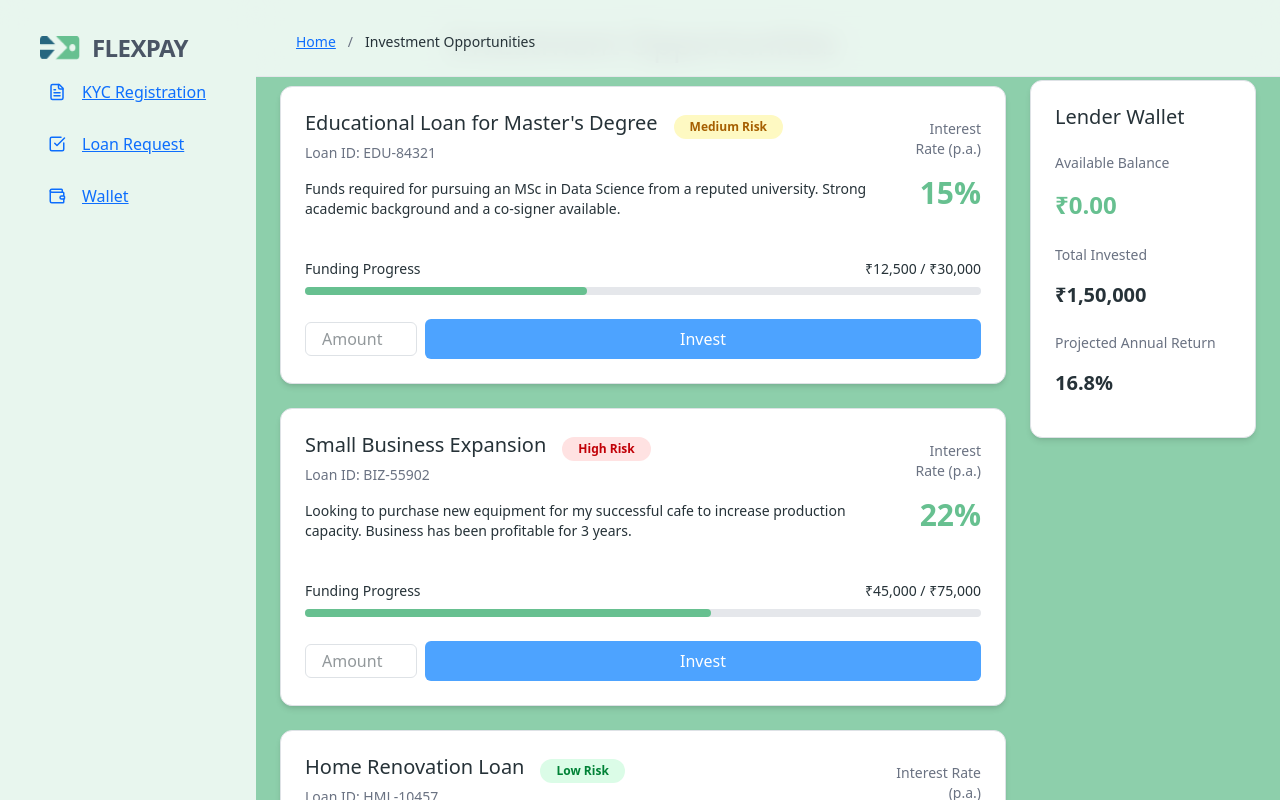
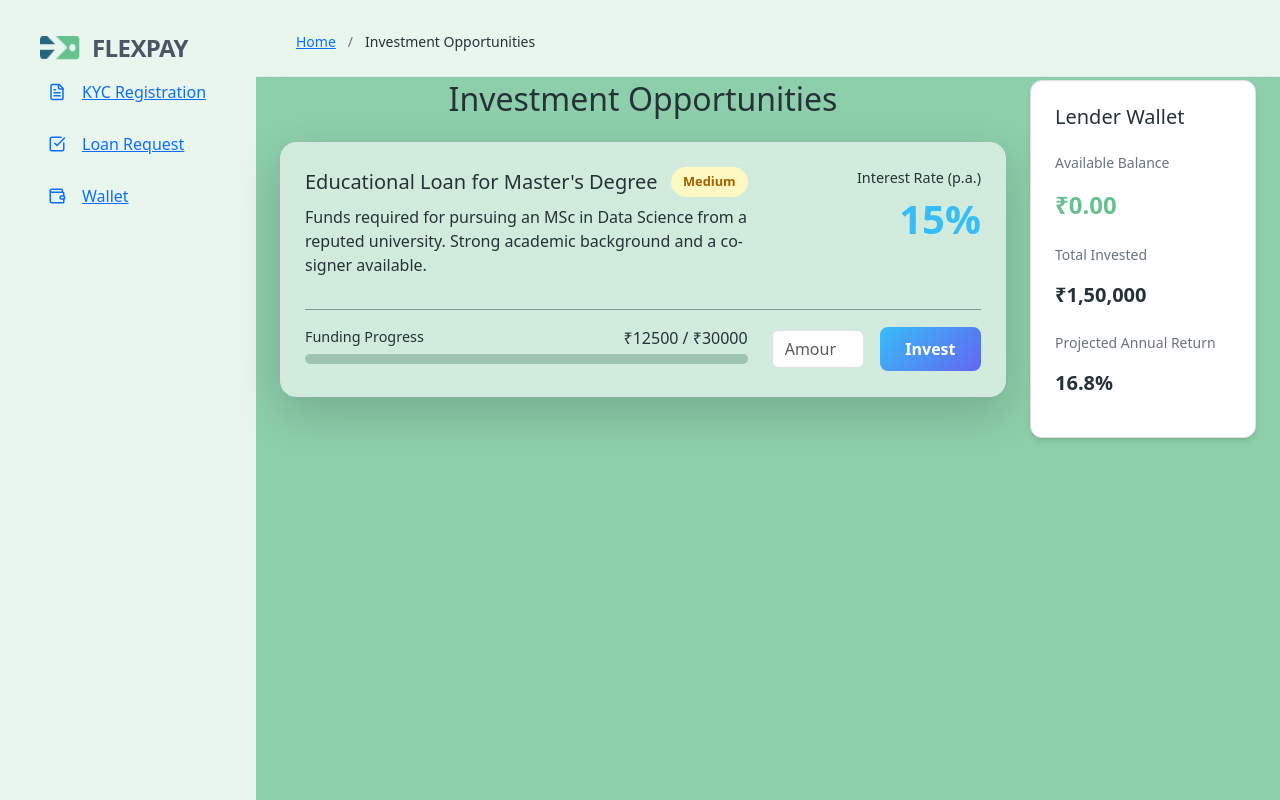
Before and after one commit to manann07/FlexPay, a React (Vite) app in the folder flexpay/: page /LoanSuggestions in a window 1280 px wide. Shown: the top 800 px of the page. Built offline with nearby package versions, Linux system fonts and the light colour scheme.

Commit message:
add the loan Sugesstion page and corrected the text color

```diff
--- /dev/null
+++ b/flexpay/src/componet/Card.css
@@ -0,0 +1,64 @@
+   /* Card */
+    /* .glass-card {
+      background: rgba(30, 41, 59, 0.6); //Slightly more opaque for better readability
+      border: 1px solid #334155;
+      border-radius: 16px;
+      padding: 25px;
+      backdrop-filter: blur(12px);
+      box-shadow: 0 8px 25px rgba(0, 0, 0, 0.3);
+    } */
+    /* .loan-card {
+        transition: transform 0.3s ease, box-shadow 0.3s ease;
+    }
+    .loan-card:hover {
+        transform: translateY(-5px);
+        box-shadow: 0 12px 30px rgba(0, 0, 0, 0.5);
+        border-color: rgba(56, 189, 248, 0.5);
+    } */
+
+    /* Loan Detail Elements */
+    .loan-rate {
+      font-size: 2.5rem; /* Larger for emphasis */
+      font-weight: 700;
+      color: #38bdf8;
+    }
+    .btn-gradient {
+      background: linear-gradient(135deg, #38bdf8, #6366f1);
+      border: none;
+      color: white;
+      font-weight: 600;
+      padding: 10px 20px;
+      border-radius: 8px;
+      transition: all 0.3s ease;
+    }
+    .btn-gradient:hover {
+      opacity: 0.9;
+      transform: scale(1.05);
+      box-shadow: 0 4px 15px rgba(56, 189, 248, 0.3);
+    }
+    .risk-badge {
+        font-size: 0.8rem;
+        padding: 5px 12px;
+        border-radius: 20px;
+        font-weight: 600;
+        /* background: #000; */
+    }
+/* .risk-low { background-color: rgba(16, 185, 129, 0.2); color: #10b981;}
+    .risk-medium { background-color: rgba(245, 158, 11, 0.2); color: #f59e0b;}
+    .risk-high { background-color: rgba(239, 68, 68, 0.2); color: #ef4444;} */
+
+    .progress {
+        height: 10px;
+        background-color: #9ec5b3;
+    }
+    .progress-bar {
+        background-color: #38f882;
+    }
+
+    .stat-label {
+        font-size: 0.9rem;
+    }
+    hr.custom-divider {
+        border-color: #334155;
+        opacity: 0.5;
+    }
--- /dev/null
+++ b/flexpay/src/componet/Card.jsx
@@ -0,0 +1,79 @@
+// src/components/Card.jsx
+import React from "react";
+import "./Card.css"; // Optional: if you move styles here
+
+export default function Card({
+  title,
+  riskLevel,
+  riskClass,
+  loanId,
+  description,
+  interestRate,
+  funded,
+  total,
+  progress,
+  fullyFunded,
+}) {
+  return (
+    <div className="  bg-white/60 backdrop-blur-md border border-[#67C090]/40 rounded-2xl shadow-lg p-6">
+      <div className="row">
+        <div className="col-md-8">
+          <div className="d-flex justify-content-between align-items-center mb-2">
+            <h5 className="mb-0">{title}</h5>
+            <span className={`risk-badge ${riskClass}`}>{riskLevel}</span>
+          </div>
+          {/* <p className="text-muted small">Loan ID: {loanId}</p> */}
+          <p className="mb-3">{description}</p>
+        </div>
+        <div className="col-md-4 text-md-end">
+          <div className="stat-label">Interest Rate (p.a.)</div>
+          <div className="loan-rate">{interestRate}</div>
+        </div>
+      </div>
+
+      <hr className="custom-divider my-3" />
+
+      <div className="row align-items-center">
+        <div className="col-md-8">
+          <div className="mb-2">
+            <div className="d-flex justify-content-between">
+              <span className="stat-label">Funding Progress</span>
+              <span>
+                ₹{funded} / ₹{total}
+              </span>
+            </div>
+            <div className="progress mt-1">
+              <div
+                className="progress-bar"
+                role="progressbar"
+                style={{ width: `${progress}%` }}
+                aria-valuenow={progress}
+                aria-valuemin="0"
+                aria-valuemax="100"
+              ></div>
+            </div>
+          </div>
+        </div>
+
+        <div className="col-md-4">
+          <div className="d-flex align-items-center justify-content-md-end mt-3 mt-md-0">
+            {fullyFunded ? (
+              <button className="btn-gradient" disabled>
+                Fully Funded
+              </button>
+            ) : (
+              <>
+                <input
+                  type="number"
+                  className="form-control w-60 me-3"
+                  placeholder="Amount"
+                />
+                <button className="btn-gradient">Invest</button>
+              </>
+            )}
+          </div>
+        </div>
+      </div>
+    </div>
+  );
+}
--- a/flexpay/src/pages/loanSuggestions.jsx
+++ b/flexpay/src/pages/loanSuggestions.jsx
@@ -1,6 +1,7 @@
 import React from "react";
 import TopBar from "../componet/topbar";
 import Dashboard from "../componet/dashboard";
+import Card from "../componet/Card";
 
 export default function LoanSuggestions() {
   const loans = [
@@ -12,25 +13,26 @@ export default function LoanSuggestions() {
       risk: "Medium",
       funded: 12500,
       total: 30000,
-    },
-    {
-      id: "BIZ-55902",
-      title: "Small Business Expansion",
-      desc: "Looking to purchase new equipment for my successful cafe to increase production capacity. Business has been profitable for 3 years.",
-      rate: "22%",
-      risk: "High",
-      funded: 45000,
-      total: 75000,
-    },
-    {
-      id: "HML-10457",
-      title: "Home Renovation Loan",
-      desc: "Need funds for urgent home repairs and renovation. Stable government job with 10+ years of service. Excellent credit history.",
-      rate: "11.5%",
-      risk: "Low",
-      funded: 50000,
-      total: 50000,
-    },
+    }
+    // ,
+    // {
+    //   id: "BIZ-55902",
+    //   title: "Small Business Expansion",
+    //   desc: "Looking to purchase new equipment for my successful cafe to increase production capacity. Business has been profitable for 3 years.",
+    //   rate: "22%",
+    //   risk: "High",
+    //   funded: 45000,
+    //   total: 75000,
+    // },
+    // {
+    //   id: "HML-10457",
+    //   title: "Home Renovation Loan",
+    //   desc: "Need funds for urgent home repairs and renovation. Stable government job with 10+ years of service. Excellent credit history.",
+    //   rate: "11.5%",
+    //   risk: "Low",
+    //   funded: 50000,
+    //   total: 50000,
+    // },
   ];
 
   const getRiskClass = (risk) => {
@@ -51,101 +53,43 @@ export default function LoanSuggestions() {
       {/* Sidebar */}
       <Dashboard />
 
-      {/* Right Section */}
+      {/* Main Section */}
       <div className="flex flex-col flex-1">
         {/* Top Navbar */}
         <TopBar currentPage="Investment Opportunities" userInitial="G" />
 
         {/* Main Content */}
-        <div className="p-6 grid grid-cols-1 lg:grid-cols-12 gap-6">
+        <div className=" pt-20 p-6 grid grid-cols-1 lg:grid-cols-12 gap-6">
           {/* Loan Cards */}
           <div className="lg:col-span-9 space-y-6">
             <h2 className="text-2xl font-bold mb-4">Investment Opportunities</h2>
 
-            {loans.map((loan) => {
-              const progress = (loan.funded / loan.total) * 100;
-              const fullyFunded = progress >= 100;
-
-              return (
-                <div
-                  key={loan.id}
-                  className="bg-white border border-[#67C090]/40 rounded-xl p-6 shadow-md hover:shadow-lg transition"
-                >
-                  <div className="flex flex-col md:flex-row md:justify-between md:items-center gap-3">
-                    <div>
-                      <div className="flex items-center gap-3">
-                        <h5 className="text-lg font-semibold">{loan.title}</h5>
-                        <span
-                          className={`px-3 py-1 rounded-full text-xs font-semibold ${getRiskClass(
-                            loan.risk
-                          )}`}
-                        >
-                          {loan.risk} Risk
-                        </span>
-                      </div>
-                      <p className="text-sm text-gray-500">Loan ID: {loan.id}</p>
-                      <p className="mt-2 text-sm">{loan.desc}</p>
-                    </div>
-                    <div className="text-right">
-                      <p className="text-sm text-gray-500">Interest Rate (p.a.)</p>
-                      <p className="text-3xl font-bold text-[#67C090]">{loan.rate}</p>
-                    </div>
-                  </div>
-
-                  <div className="mt-4">
-                    <div className="flex justify-between text-sm">
-                      <span>Funding Progress</span>
-                      <span>
-                        ₹{loan.funded.toLocaleString()} / ₹
-                        {loan.total.toLocaleString()}
-                      </span>
-                    </div>
-                    <div className="w-full bg-gray-200 rounded-full h-2 mt-2">
-                      <div
-                        className="bg-[#67C090] h-2 rounded-full"
-                        style={{ width: `${progress}%` }}
-                      ></div>
-                    </div>
-                  </div>
-
-                  <div className="mt-4 flex justify-end items-center gap-2">
-                    {!fullyFunded ? (
-                      <>
-                        <input
-                          type="number"
-                          placeholder="Amount"
-                          className="border border-gray-300 rounded px-3 py-1 text-sm w-28"
-                        />
-                        <button className="bg-[#67C090] text-white px-4 py-2 rounded-lg hover:bg-[#559f77] transition">
-                          Invest
-                        </button>
-                      </>
-                    ) : (
-                      <button
-                        disabled
-                        className="bg-gray-300 text-gray-500 px-4 py-2 rounded-lg cursor-not-allowed"
-                      >
-                        Fully Funded
-                      </button>
-                    )}
-                  </div>
-                </div>
-              );
-            })}
+            {loans.map((loan) => (
+              <Card title={loan.title}
+              riskLevel={loan.risk}
+              riskClass={getRiskClass(loan.risk)}
+              description={loan.desc}
+              interestRate={loan.rate}
+              funded={loan.funded}
+              total={loan.total} />
+            ))}
           </div>
 
           {/* Wallet Sidebar */}
           <div className="lg:col-span-3">
             <div className="sticky top-20 bg-white border border-[#67C090]/40 rounded-xl p-6 shadow-md">
               <h5 className="text-lg font-bold mb-4">Lender Wallet</h5>
+
               <div className="mb-4">
                 <p className="text-sm text-gray-500">Available Balance</p>
                 <p className="text-2xl font-bold text-[#67C090]">₹0.00</p>
               </div>
+
               <div className="mb-4">
                 <p className="text-sm text-gray-500">Total Invested</p>
                 <p className="text-xl font-bold">₹1,50,000</p>
               </div>
+
               <div>
                 <p className="text-sm text-gray-500">Projected Annual Return</p>
                 <p className="text-xl font-bold">16.8%</p>
```
Also changed, not shown: flexpay/src/componet/dashboard.jsx (+11 -10 lines), flexpay/src/pages/KYC_Registration.jsx (+26 -28 lines), flexpay/src/pages/LoanRequest.jsx (+8 -8 lines), flexpay/src/pages/my-Lendings.jsx (+5 -5 lines), flexpay/src/index.css (line endings or trailing spaces), 1 other file (tests, documents, lock files or other folders).
